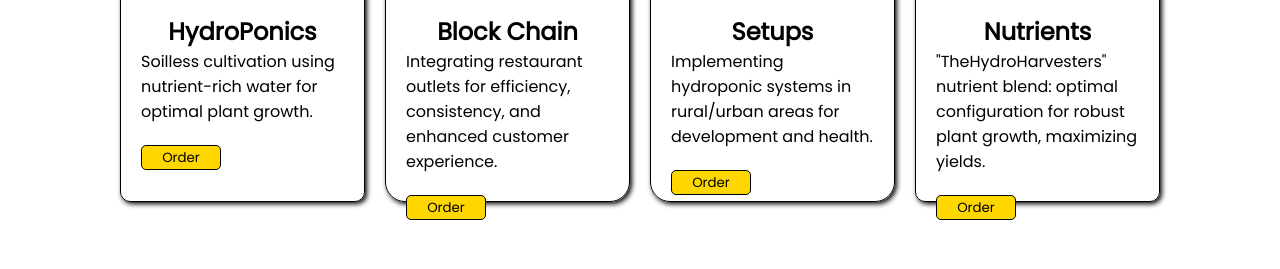
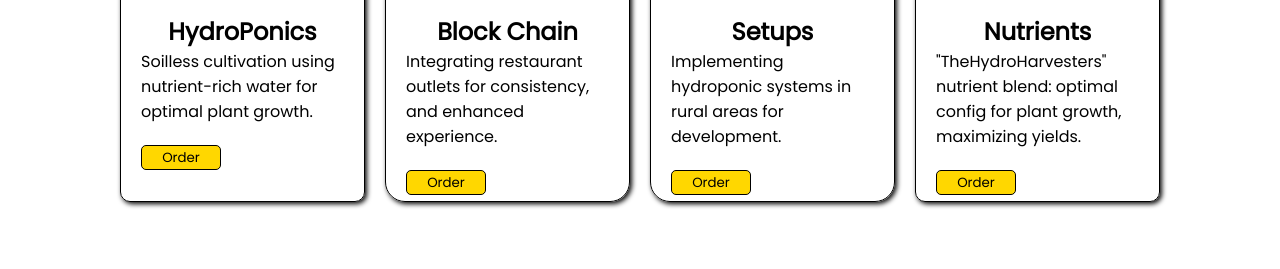
Before and after one commit to KrishivDawra/The-Hydro-Harvesters, a plain HTML site: page index.html in a window 1280 px wide. Shown: the part 1547-1816 px from the top of the page. Drawn offline with nearby package versions, Linux system fonts and the light colour scheme.

Commit message:
final website commit

```diff
--- a/index.html
+++ b/index.html
@@ -72,20 +72,20 @@
         <div class="food2">
           <img src="assets/setup.png" alt="">
           <h2>Block Chain</h2>
-          <p class="des">Integrating restaurant outlets for efficiency, consistency, and enhanced customer experience.</p>
+          <p class="des">Integrating restaurant outlets for consistency, and enhanced experience.</p>
           <p class="money"><a href="hydroponic.html"><button> Order </button></a></p>
         </div>
         <div class="food3">
           <img src="assets/Hydroponics Advantage.jpg" alt="">
           <h2>Setups</h2>
-          <p class="des">Implementing hydroponic systems in rural/urban areas for development and health.</p>
+          <p class="des">Implementing hydroponic systems in rural areas for development.</p>
           <p class="money"><a href="setup.html"><button> Order </button></a></p>
         </div>
         <div class="food4">
           <img src="assets/solution.jpg" alt="">
           <h2>Nutrients</h2>
-          <p class="des">"TheHydroHarvesters" nutrient blend: optimal configuration for robust plant growth, maximizing yields.</p>
-          <p class="money"><a href="nutrients.html"><button> Order </button></a></p>
+          <p class="des">"TheHydroHarvesters" nutrient blend: optimal config for plant growth, maximizing yields.</p>
+          <p  class="money"><a href="nutrients.html"><button> Order </button></a></p>
         </div>
       </div>
           </main>
```
